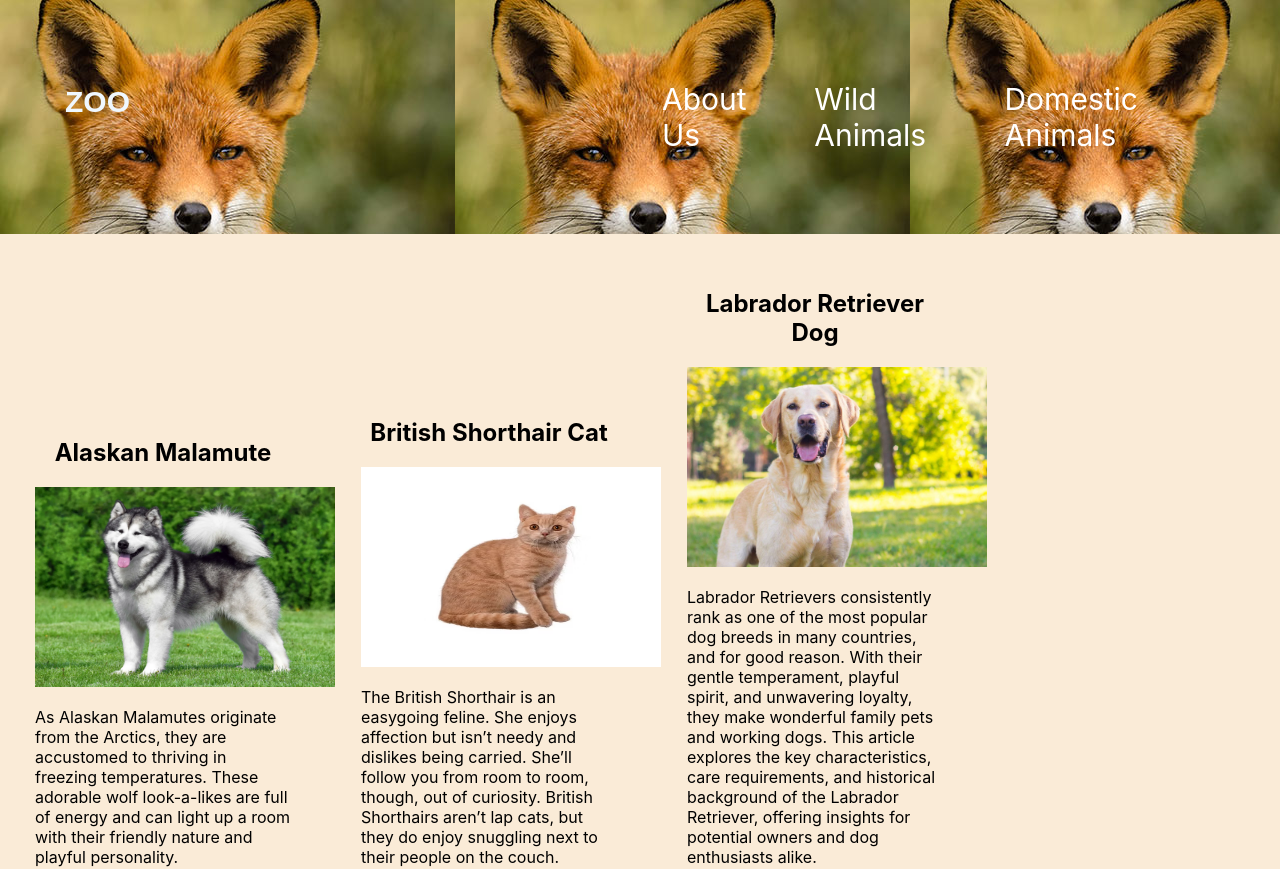
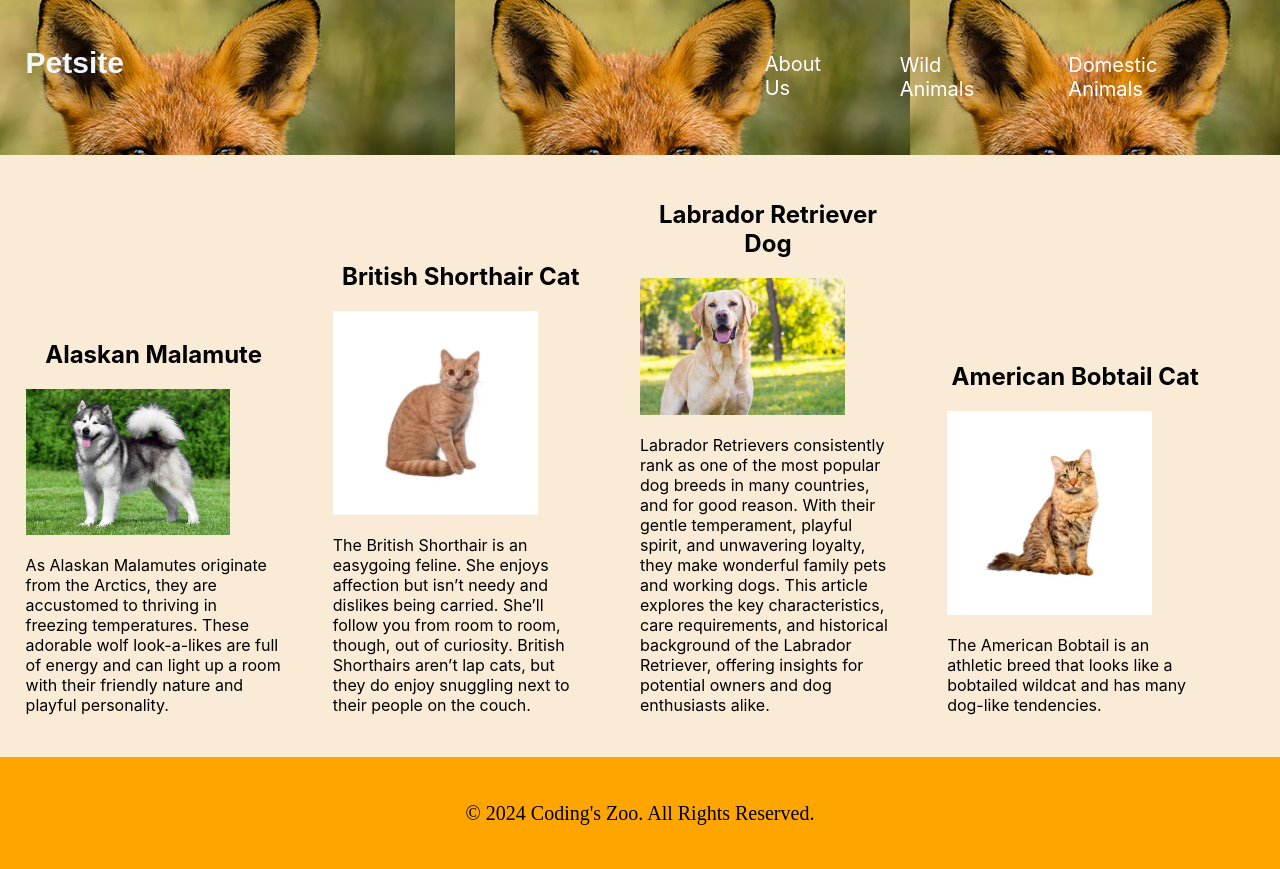
Before and after one commit to Kandedriva/assignment, a React (Create React App) app: page /DomesticAnimals in a window 1280 px wide. Shown: the top 869 px of the page. Built offline with nearby package versions, Linux system fonts and the light colour scheme; data requests are answered from the project's data file.

Commit message:
Make changes in the css file to make the web page response.

```diff
--- a/src/App.css
+++ b/src/App.css
@@ -2,27 +2,25 @@ body{
   background-color: antiquewhite;
 }
 .AnimalsImages{
-  /* border: 2px solid; */
   text-align: center;
-  width: 300px;
-  height: 200px;
+  width: 80%;
+  height: 70%;
 }
 .wildAnimalsContainer{
-  /* border: 2px solid; */
   display: inline-block;
-  padding: 10px 15px 10px 15px;
-  margin: 5px 70px 5px 10px;
+  padding: 20% 25% 20% 25%;
+  margin: 5% 70% 5% 10%;
 }
 .container:hover{
-  border: 2px solid green;
+  border: 1px solid green;
 }
 .description{
-  padding: 10px;
+  padding: 10%;
 }
 .details-button{
 
   margin-left: 35%;
-  padding: 5px 50px 5px 50px;
+  padding: 5% 50% 5% 50%;
   background-color: white;
   border: 2px solid red;
   font-size: 20px;
@@ -35,11 +33,9 @@ body{
   text-align: center;
 }
 .container{
-  margin: 10px;
-
-
+  margin: 1%;
     display: inline-block;
-    padding: 25px;
+    padding: 1%;
     width: 20%;
     height: 20%;
 }
@@ -48,13 +44,13 @@ body{
   display: flex;
   justify-content: center;
   background-color: orange;
-  padding: 65px;
+  padding: 2%;
 }
 .navbar a {
-  font-size: 30px;
+  font-size: 20px;
   color: white;
   text-decoration: none;
-  padding: 8px 16px;
+  padding: 2% 2%;
   display: block;
 }
 .navbar a:hover {
@@ -65,10 +61,10 @@ body{
   font-size: 30px;
   font-family: fantasy;
   color: aliceblue;
-  margin-right: 500px;
+  margin-right: 50%;
 }
 .aboutZoo{
-  margin: 5px;
+  margin:0 10% 2% 10%;
 }
 .zooTitle{
 text-align: center;
--- a/src/Components/Navbar.js
+++ b/src/Components/Navbar.js
@@ -7,7 +7,7 @@ function Navbar(){
     return(
         <>
         <div className="navbar">
-        <h1 className="zoo">ZOO</h1>
+        <h1 className="zoo">Petsite</h1>
             <a>
                 <Link to ="/">About Us</Link>
             </a>
```
